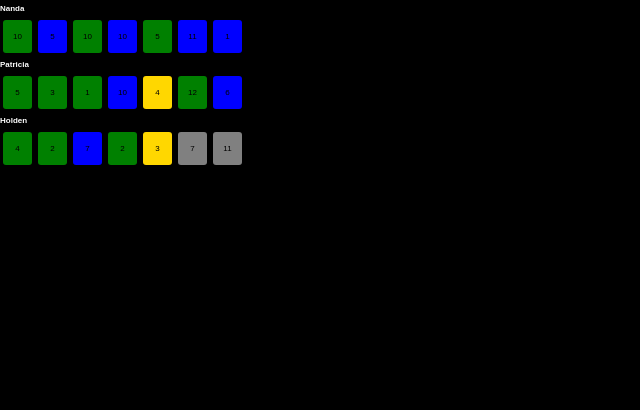
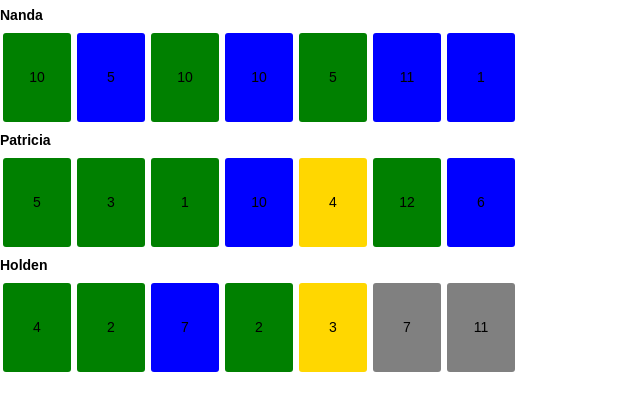
Before and after one commit to balaclark/Stacked, a plain HTML site: page cc.html in a window 1280 px wide. Shown: the whole page, without its empty margins (0-640 px from the left). Drawn offline with Linux system fonts and the light colour scheme.

Commit message:
minor style fixes

```diff
--- a/css/cc.css
+++ b/css/cc.css
@@ -1,15 +1,10 @@
-
-body {
-	background-color: black;
-}
 
 h4 {
-	color: white;
-	margin: .5em 0;
+	margin: 0.5em 0;
 }
 
 .game {
-	font-size: 8px;
+	font-size: 14px;
 }
 
 .game .hand {
@@ -21,10 +16,11 @@ h4 {
 .game .card,
 .game .card-drop-target {
 	display: inline-block;
-	width: 25px;
+	width: 64px;
+	height: 85px;
+	line-height: 85px;
 	border-radius: 3px;
 	margin: 3px;
-	padding: 10px 0;
 	text-align: center;
 	border: solid 2px transparent;
 }
@@ -36,7 +32,7 @@ h4 {
 }
 
 .game .card-drop-target:after {
-	content: "&nbsp;";
+	content: '\a0';
 }
 
 .game.spanish .card.cups {
```
